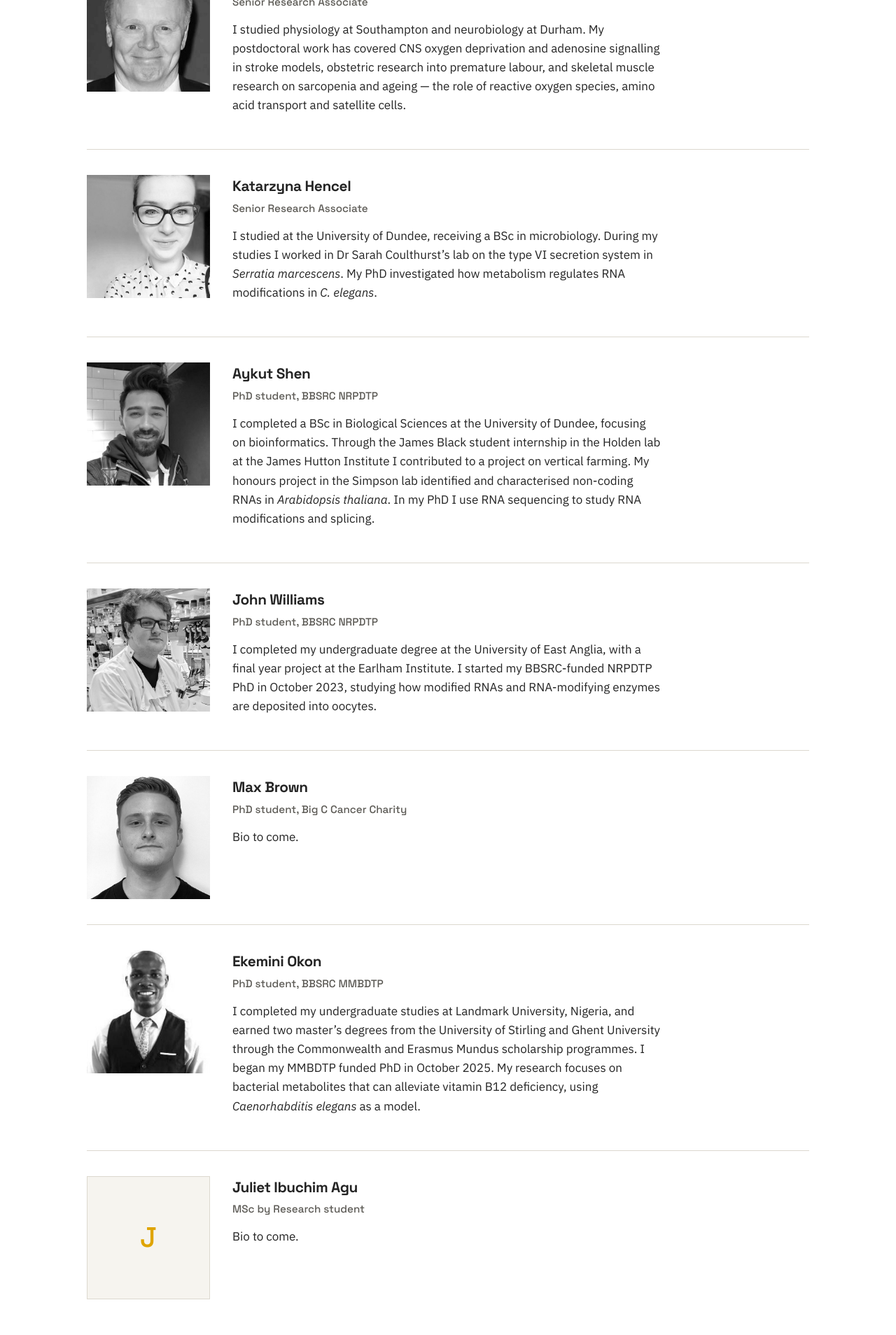
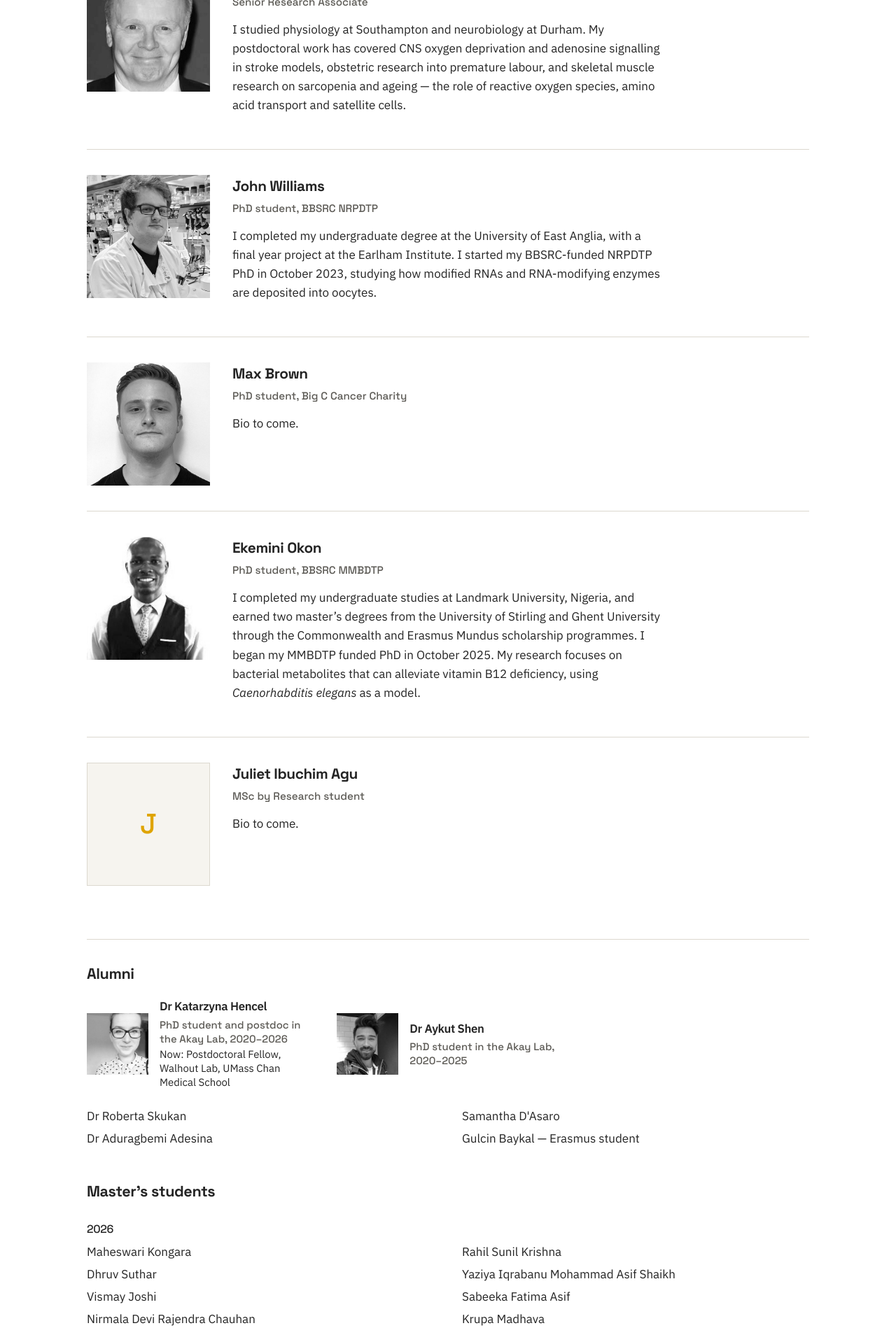
Before and after one commit to Akay-Lab/akay-lab.github.io, a Jekyll site: the page built from people.html, in a window 1280 px wide. Shown: the part 1634-3542 px from the top of the page at 70% size. Built offline with Jekyll 4.4.1, drawn with Linux system fonts in a browser that asks for light colours.

Commit message:
Move Katarzyna Hencel and Aykut Shen to alumni, with photos
Co-Authored-By: Claude Opus 5.5 <noreply@anthropic.com>

```diff
--- a/_data/people.yml
+++ b/_data/people.yml
@@ -37,26 +37,6 @@ current:
       on sarcopenia and ageing — the role of reactive oxygen species, amino acid
       transport and satellite cells.
 
-  - name: Katarzyna Hencel
-    role: Senior Research Associate
-    photo: katarzyna-hencel.jpg
-    bio: |
-      I studied at the University of Dundee, receiving a BSc in microbiology. During
-      my studies I worked in Dr Sarah Coulthurst's lab on the type VI secretion system
-      in *Serratia marcescens*. My PhD investigated how metabolism regulates RNA
-      modifications in *C. elegans*.
-
-  - name: Aykut Shen
-    role: PhD student, BBSRC NRPDTP
-    photo: aykut-shen.jpg
-    bio: |
-      I completed a BSc in Biological Sciences at the University of Dundee, focusing on
-      bioinformatics. Through the James Black student internship in the Holden lab at
-      the James Hutton Institute I contributed to a project on vertical farming. My
-      honours project in the Simpson lab identified and characterised non-coding RNAs
-      in *Arabidopsis thaliana*. In my PhD I use RNA sequencing to study RNA
-      modifications and splicing.
-
   - name: John Williams
     role: PhD student, BBSRC NRPDTP
     photo: john-williams.jpg
@@ -89,7 +69,16 @@ current:
       Bio to come.
 
 # Former members, most recent first.
+# Either just a name on one line, or a block like the ones below to show a
+# photo, their role in the lab and where they are now (all optional).
 alumni:
+  - name: Dr Katarzyna Hencel
+    role: PhD student and postdoc in the Akay Lab, 2020–2026
+    now: Postdoctoral Fellow, Walhout Lab, UMass Chan Medical School
+    photo: katarzyna-hencel.jpg
+  - name: Dr Aykut Shen
+    role: PhD student in the Akay Lab, 2020–2025
+    photo: aykut-shen.jpg
   - Dr Roberta Skukan
   - Dr Aduragbemi Adesina
   - Samantha D'Asaro
--- a/assets/css/style.css
+++ b/assets/css/style.css
@@ -161,6 +161,16 @@ h1,h2,h3,h4{font-family:var(--display);font-weight:700;letter-spacing:-.02em}
 .roster ul{list-style:none;margin:0;padding:0;columns:2;column-gap:2.5rem}
 .roster li{margin-bottom:.3rem;break-inside:avoid}
 @media (max-width:40rem){.roster ul{columns:1}}
+.alumni-cards{display:grid;grid-template-columns:repeat(auto-fill,minmax(17rem,1fr));
+  gap:1.25rem 2.5rem;margin:0 0 1.5rem}
+.alum{display:flex;gap:1rem;align-items:center}
+.alum img,.alum .nophoto{width:5.5rem;height:5.5rem;object-fit:cover;flex:none;display:block}
+.alum .nophoto{background:var(--tint);border:1px solid var(--line);display:flex;
+  align-items:center;justify-content:center;font-family:var(--display);
+  font-size:1.6rem;color:var(--gold-deep)}
+.roster .alum h3{font-family:inherit;font-weight:600;font-size:1.05rem;margin:0}
+.alum p{margin:.15rem 0 0;font-size:.93rem;line-height:1.35}
+.alum .role{font-family:var(--display);font-weight:500;color:var(--soft)}
 
 /* ---------- publications ---------- */
 .pubyear{font-family:var(--display);font-weight:700;font-size:1.6rem;
--- a/people.html
+++ b/people.html
@@ -37,8 +37,24 @@ lede: The lab, past and present.
 
 <div class="roster">
   <h2>Alumni</h2>
+  <div class="alumni-cards">
+    {%- for a in site.data.people.alumni %}{% if a.name %}
+    <div class="alum">
+      {%- if a.photo %}
+      <img src="{{ '/assets/img/people/' | append: a.photo | relative_url }}" alt="{{ a.name }}">
+      {%- else %}
+      <div class="nophoto" aria-hidden="true">{{ a.name | slice: 0 }}</div>
+      {%- endif %}
+      <div>
+        <h3>{{ a.name }}</h3>
+        {%- if a.role %}<p class="role">{{ a.role }}</p>{% endif %}
+        {%- if a.now %}<p class="now">Now: {{ a.now }}</p>{% endif %}
+      </div>
+    </div>
+    {%- endif %}{% endfor %}
+  </div>
   <ul>
-    {%- for a in site.data.people.alumni %}<li>{{ a }}</li>{% endfor %}
+    {%- for a in site.data.people.alumni %}{% unless a.name %}<li>{{ a }}</li>{% endunless %}{% endfor %}
   </ul>
 
   <h2 style="margin-top:2.5rem">Master's students</h2>
```
